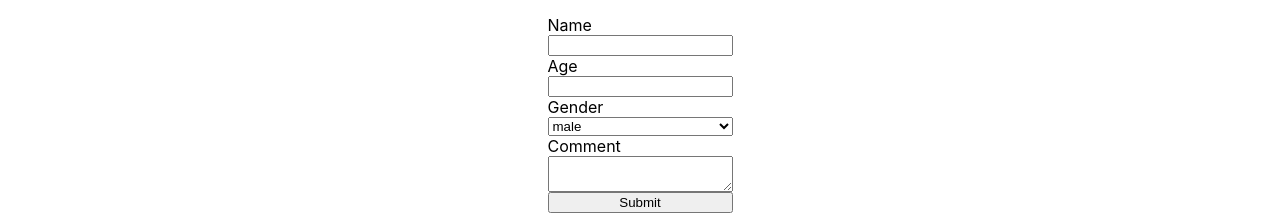
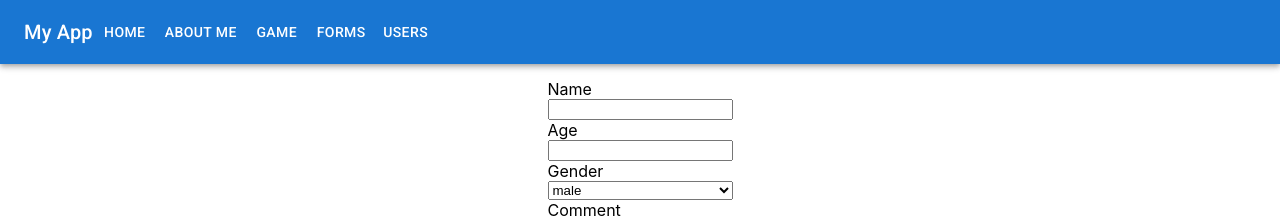
Before and after one commit to myflowpl/isafrontendacademybayer, a React (Create React App) app in the folder react/my-app/: page /users/1 in a window 1280 px wide. Shown: the top 218 px of the page. Built offline with nearby package versions, Linux system fonts and the light colour scheme; no server answers.

Commit message:
Created navigation component

```diff
--- a/react/my-app/src/App.js
+++ b/react/my-app/src/App.js
@@ -1,3 +1,4 @@
+import { Navigation } from './Navigation'
 import { Wrapper } from './Wrapper'
 import { AboutMe } from './about-me/AboutMe'
 import { Game } from './game/Game';
@@ -10,6 +11,8 @@ import { MyBoostedForm } from './forms/MyBoostedForm';
 function App() {
 
   return (
+    <>
+        <Navigation />
         <Wrapper>
             <MyBoostedForm />
             <MyBetterForm />
@@ -19,6 +22,7 @@ function App() {
             <Game name="Catan" />
             <AboutMe />
         </Wrapper>
+    </>
   );
 }
 
--- /dev/null
+++ b/react/my-app/src/Navigation.js
@@ -0,0 +1,24 @@
+import AppBar from '@mui/material/AppBar';
+import Box from '@mui/material/Box';
+import Toolbar from '@mui/material/Toolbar';
+import Typography from '@mui/material/Typography';
+import Button from '@mui/material/Button';
+
+export const Navigation = () => {
+    return (
+        <Box sx={{ flexGrow: 1 }}>
+          <AppBar position="static">
+            <Toolbar>
+              <Typography variant="h6" component="div">
+                My App
+              </Typography>
+              <Button color="inherit">Home</Button>
+              <Button color="inherit">About me</Button>
+              <Button color="inherit">Game</Button>
+              <Button color="inherit">Forms</Button>
+              <Button color="inherit">Users</Button>
+            </Toolbar>
+          </AppBar>
+        </Box>
+      );
+}
```
Lines whose indentation alone changed are shown as unchanged.
